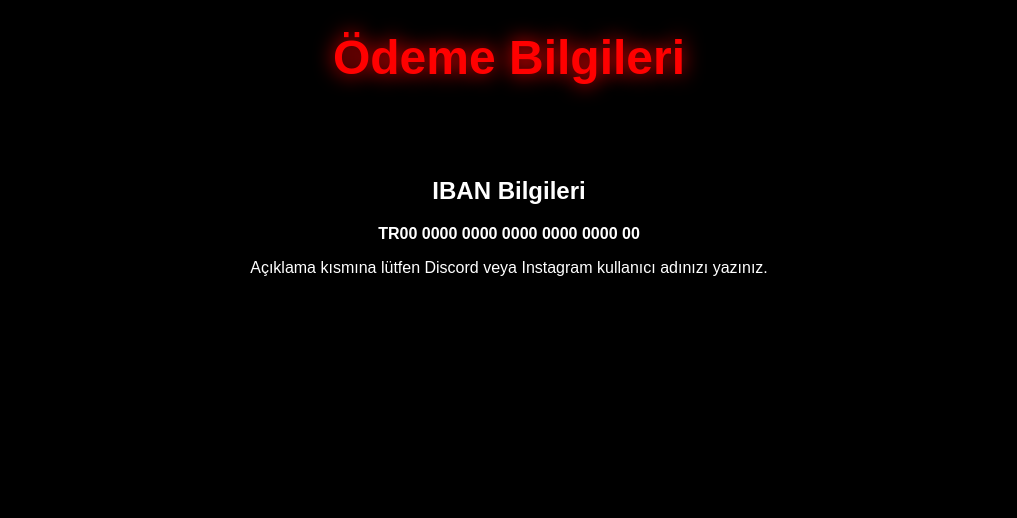
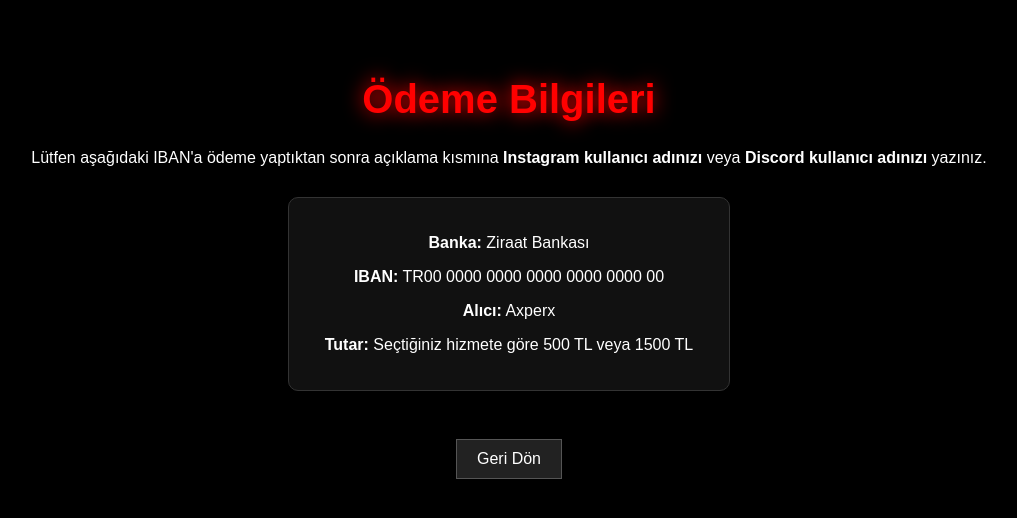
Before and after one commit to alikerim1021/axperx, a PHP site: page /odeme.html in a window 1280 px wide. Shown: the top 518 px of the page, without its empty margins (131-1148 px from the left). Run offline with PHP 8.4, Linux system fonts and the light colour scheme.

Commit message:
Add files via upload

```diff
--- a/odeme.html
+++ b/odeme.html
@@ -2,20 +2,23 @@
 <!DOCTYPE html>
 <html lang="tr">
 <head>
-  <meta charset="UTF-8">
-  <meta name="viewport" content="width=device-width, initial-scale=1.0">
+  <meta charset="UTF-8" />
+  <meta name="viewport" content="width=device-width, initial-scale=1.0" />
   <title>Ödeme Sayfası</title>
-  <link rel="stylesheet" href="style.css">
+  <link rel="stylesheet" href="style.css" />
 </head>
 <body>
-  <header>
+  <main class="main-content">
     <h1 class="title">Ödeme Bilgileri</h1>
-  </header>
-
-  <main style="text-align:center; padding: 40px;">
-    <h2>IBAN Bilgileri</h2>
-    <p><strong>TR00 0000 0000 0000 0000 0000 00</strong></p>
-    <p>Açıklama kısmına lütfen Discord veya Instagram kullanıcı adınızı yazınız.</p>
+    <p style="margin-bottom: 30px;">Lütfen aşağıdaki IBAN'a ödeme yaptıktan sonra açıklama kısmına <strong>Instagram kullanıcı adınızı</strong> veya <strong>Discord kullanıcı adınızı</strong> yazınız.</p>
+    <div class="payment-card">
+      <p><strong>Banka:</strong> Ziraat Bankası</p>
+      <p><strong>IBAN:</strong> TR00 0000 0000 0000 0000 0000 00</p>
+      <p><strong>Alıcı:</strong> Axperx</p>
+      <p><strong>Tutar:</strong> Seçtiğiniz hizmete göre 500 TL veya 1500 TL</p>
+    </div>
+    <br>
+    <a href="index.html" class="btn">Geri Dön</a>
   </main>
 </body>
 </html>
--- a/style.css
+++ b/style.css
@@ -1,64 +1,75 @@
 
 body {
   margin: 0;
-  padding: 0;
-  font-family: 'Arial', sans-serif;
+  font-family: Arial, sans-serif;
   background-color: #000;
   color: #fff;
   overflow-x: hidden;
 }
 
-.background-gif {
+.gif-container {
   position: fixed;
   top: 0;
   left: 0;
   width: 100%;
+  height: 100vh;
+  z-index: -1;
+  opacity: 0.2;
+  overflow: hidden;
+}
+
+.background-gif {
+  width: 100%;
   height: 100%;
-  background: url('standard.gif') no-repeat center center/cover;
-  opacity: 0.2;
-  z-index: -1;
+  object-fit: cover;
+}
+
+.main-content {
+  text-align: center;
+  padding-top: 50px;
 }
 
 .title {
-  text-align: center;
-  font-size: 3rem;
+  font-size: 40px;
   color: red;
-  text-shadow: 0 0 20px red;
-  margin-top: 30px;
+  animation: pulse 1.5s infinite;
 }
 
-.services {
-  display: flex;
-  justify-content: center;
-  gap: 40px;
-  padding: 60px 20px;
-  flex-wrap: wrap;
+@keyframes pulse {
+  0% { text-shadow: 0 0 5px red; }
+  50% { text-shadow: 0 0 20px red; }
+  100% { text-shadow: 0 0 5px red; }
 }
 
-.service-card {
-  background-color: rgba(255, 255, 255, 0.05);
-  padding: 30px;
-  border-radius: 12px;
-  width: 280px;
-  text-align: center;
-  box-shadow: 0 0 10px rgba(255, 0, 0, 0.4);
-}
-
-.service-card h2 {
-  margin-bottom: 10px;
+.buttons {
+  margin: 20px 0;
 }
 
 .btn {
   display: inline-block;
-  margin-top: 15px;
+  margin: 10px;
   padding: 10px 20px;
-  background-color: red;
-  color: white;
+  background-color: #222;
+  color: #fff;
   text-decoration: none;
-  border-radius: 5px;
-  transition: background 0.3s ease;
+  border: 1px solid #555;
+  transition: 0.3s;
 }
 
 .btn:hover {
-  background-color: darkred;
+  background-color: #555;
 }
+
+.payments {
+  margin-top: 30px;
+}
+
+.payment-card {
+  background-color: #111;
+  border: 1px solid #333;
+  padding: 20px;
+  margin: 20px auto;
+  width: 90%;
+  max-width: 400px;
+  border-radius: 10px;
+}
```
Also changed, not shown: index.html (+25 -17 lines).
